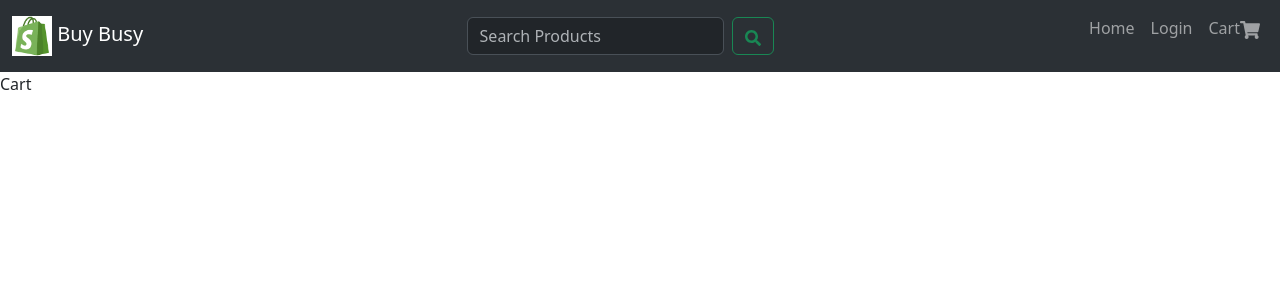
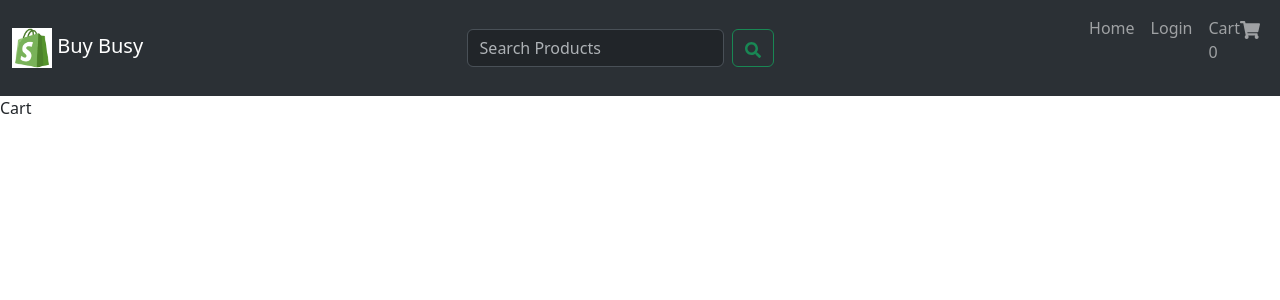
Before and after one commit to praisonjoseph/ecommerce-react, a React (Create React App) app: page /cart in a window 1280 px wide. Shown: the top 300 px of the page. Built offline with nearby package versions, Linux system fonts and the light colour scheme; no server answers.

Commit message:
updated cart items in header

```diff
--- a/src/App.js
+++ b/src/App.js
@@ -1,4 +1,3 @@
-import { useState } from "react";
 import { BrowserRouter, Route, Routes } from 'react-router-dom'
 import { ToastContainer } from "react-toastify";
 import Home from "./pages/Home";
--- a/src/components/Header.js
+++ b/src/components/Header.js
@@ -4,6 +4,7 @@ import { useAuth } from "../contexts/AuthContext";
 import { FaShoppingCart, FaSearch } from "react-icons/fa";
 import { toast } from "react-toastify";
 import { useFilter } from '../contexts/filterContext';
+import { useCart } from '../contexts/CartContext';
 
 export const ShowOnLogin = ({ children }) => {
     const { user } = useAuth()
@@ -25,7 +26,8 @@ export default function Header() {
     const { user, logOut } = useAuth()
     const navigate = useNavigate();
     const {searchTerm, FilterSearchTerm } = useFilter()
-    console.log(user)
+    const {cartProducts} = useCart()
+    console.log(cartProducts)
     console.log(searchTerm)
 
     const logoutUser = async () => {
@@ -79,7 +81,7 @@ export default function Header() {
                             <Nav.Link as={Link} to="/cart">
                                 Cart
                                 <FaShoppingCart size={20} />
-                                <p>{ }</p>
+                                <p>{cartProducts.length >= 0 ? cartProducts.length: 0}</p>
                             </Nav.Link>
                         </span>
                     </Nav>
--- a/src/components/Product.js
+++ b/src/components/Product.js
@@ -3,7 +3,7 @@ import { Button, Card } from 'react-bootstrap'
 import { useCart } from '../contexts/CartContext'
 
 function Product({product}) {
-    const {cartProducts, AddToCart} = useCart()
+    const {AddToCart} = useCart()
     // console.log(cartProducts)
     const AddToCartHandler = () => {
         AddToCart({
```
